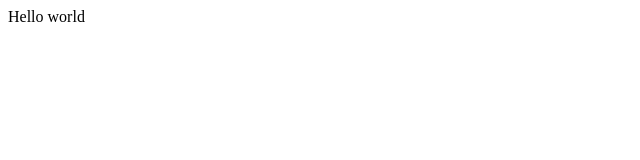
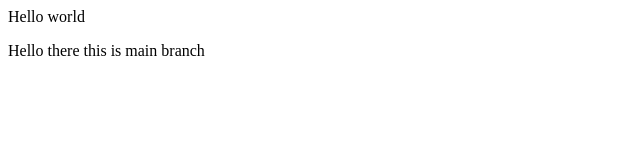
Before and after one commit to SangramBiswalBaba/demo-repo, a plain HTML site: page index.html in a window 1280 px wide. Shown: the whole page, without its empty margins (0-640 px from the left). Drawn offline with Linux system fonts and the light colour scheme.

Commit message:
added hello

```diff
--- a/index.html
+++ b/index.html
@@ -1,3 +1,7 @@
 <div>
     Hello world
 </div>
+
+<p>
+    Hello there this is main branch
+</p>
```
